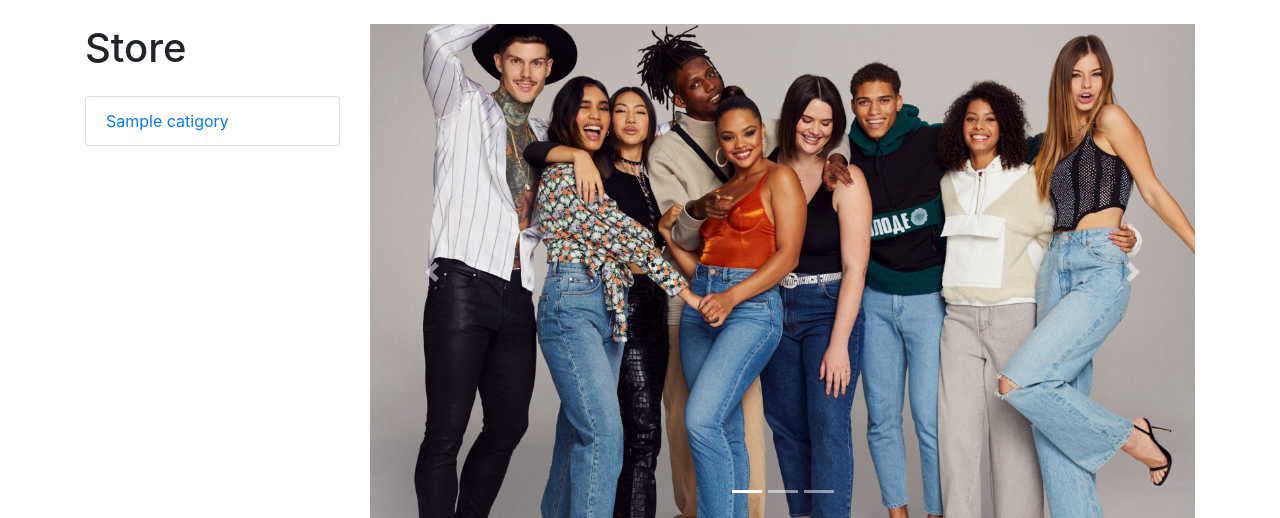
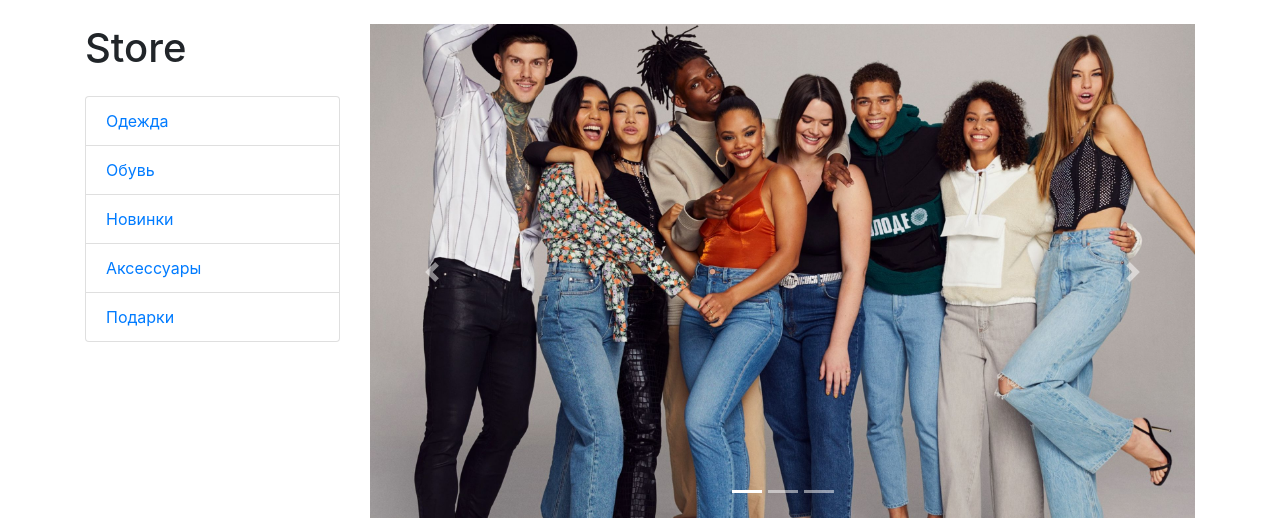
Before and after one commit to MaximDik/store, a Django app: template products/templates/products/products.html in a window 1280 px wide. Shown: the part 56-574 px from the top of the page. Run offline with Django 3.2, Linux system fonts and the light colour scheme; data comes from the database, SQL or seed files in the repository; both versions use the stored data as it was after the commit; the template is opened without the code that fills it: values that come from a table or form of the project are taken from there, most other values are stand-ins (such as "Sample title", 1, 10 or a date in 2020); some libraries are stand-ins or nearby versions.

Commit message:
Added new categories to products.html and fixed to  show categories

```diff
--- a/products/templates/products/products.html
+++ b/products/templates/products/products.html
@@ -14,20 +14,12 @@
         <div class="col-lg-3">
 
             <h1 class="my-4">Store</h1>
-            <!-- <div class="list-group">
-                <a href="#" class="list-group-item">Новинки</a>
-                <a href="#" class="list-group-item">Одежда</a>
-                <a href="#" class="list-group-item">Обувь</a>
-                <a href="#" class="list-group-item">Аксессуары</a>
-                <a href="#" class="list-group-item">Подарки</a>
-            </div> -->
             <div class="list-group">
-                {% for catigory in catigories%}
+                {% for catigory in categories %}
                 <a href="#" class="list-group-item">{{ catigory.name }}</a>
                 {% endfor %}
             </div>
         </div>
-        <!-- /.col-lg-3 -->
 
         <div class="col-lg-9">
 
--- a/products/views.py
+++ b/products/views.py
@@ -53,7 +53,7 @@ def products(request):
             #     }
             # ]
             'products': Product.objects.all(),
-            'category': ProductCategory.objects.all()
+            'categories': ProductCategory.objects.all(),
+    }
 
-    }
     return render(request, 'products/products.html', context)
```
Also changed, not shown: db.sqlite3, products/base.html (deleted).
